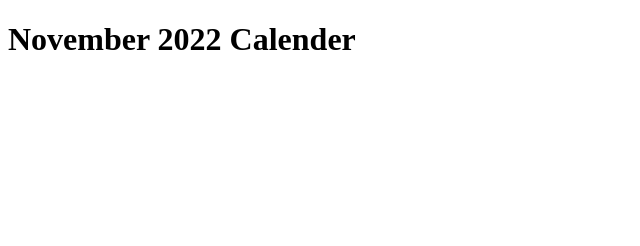
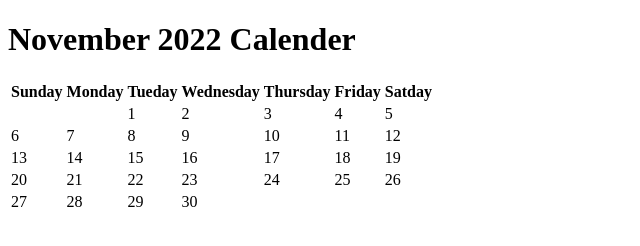
Before and after one commit to Annayeyo/November-2022-Calender, a plain HTML site: page index.html in a window 1280 px wide. Shown: the whole page, without its empty margins (0-640 px from the left). Drawn offline with Linux system fonts and the light colour scheme.

Commit message:
1 file modified

```diff
--- a/index.html
+++ b/index.html
@@ -8,6 +8,62 @@
   </head>
   <body>
     <h1>November 2022 Calender</h1>
-    <table></table>
+    <table>
+      <thead>
+        <tr>
+          <th>Sunday</th>
+          <th>Monday</th>
+          <th>Tueday</th>
+          <th>Wednesday</th>
+          <th>Thursday</th>
+          <th>Friday</th>
+          <th>Satday</th>
+        </tr>
+      </thead>
+      <tbody>
+        <tr>
+          <td></td>
+          <td></td>
+          <td>1</td>
+          <td>2</td>
+          <td>3</td>
+          <td>4</td>
+          <td>5</td>
+        </tr>
+        <tr>
+          <td>6</td>
+          <td>7</td>
+          <td>8</td>
+          <td>9</td>
+          <td>10</td>
+          <td>11</td>
+          <td>12</td>
+        </tr>
+        <tr>
+          <td>13</td>
+          <td>14</td>
+          <td>15</td>
+          <td>16</td>
+          <td>17</td>
+          <td>18</td>
+          <td>19</td>
+        </tr>
+        <tr>
+          <td>20</td>
+          <td>21</td>
+          <td>22</td>
+          <td>23</td>
+          <td>24</td>
+          <td>25</td>
+          <td>26</td>
+        </tr>
+        <tr>
+          <td>27</td>
+          <td>28</td>
+          <td>29</td>
+          <td>30</td>
+        </tr>
+      </tbody>
+    </table>
   </body>
 </html>
```
